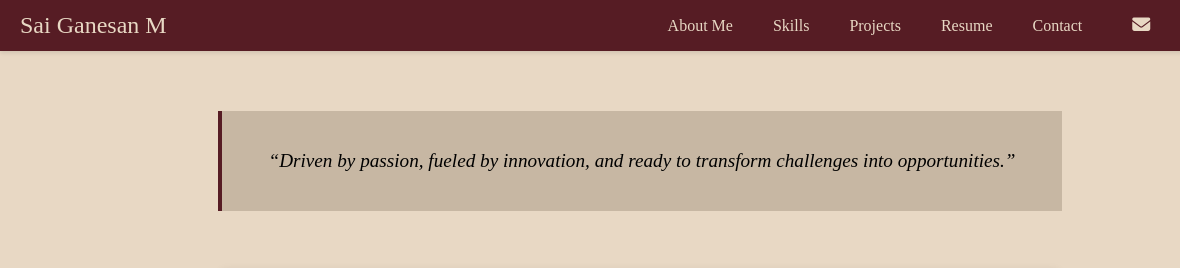
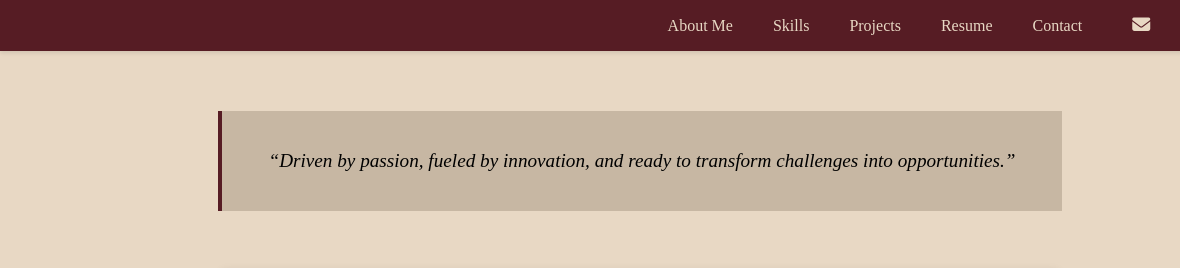
Before and after one commit to SaiGanesan/Portfolio, a plain HTML site: page index.html in a window 1280 px wide. Shown: the top 268 px of the page, 0-1180 px from the left. Drawn offline with Linux system fonts and the light colour scheme.

Commit message:
Update index.html

```diff
--- a/index.html
+++ b/index.html
@@ -10,7 +10,6 @@
 <body>
     <div class="nav">
         <div class="Logo">
-            <h1>Sai Ganesan M</h1>
         </div>
         <div class="navbar">
             <a href="#About">About Me</a>
```
